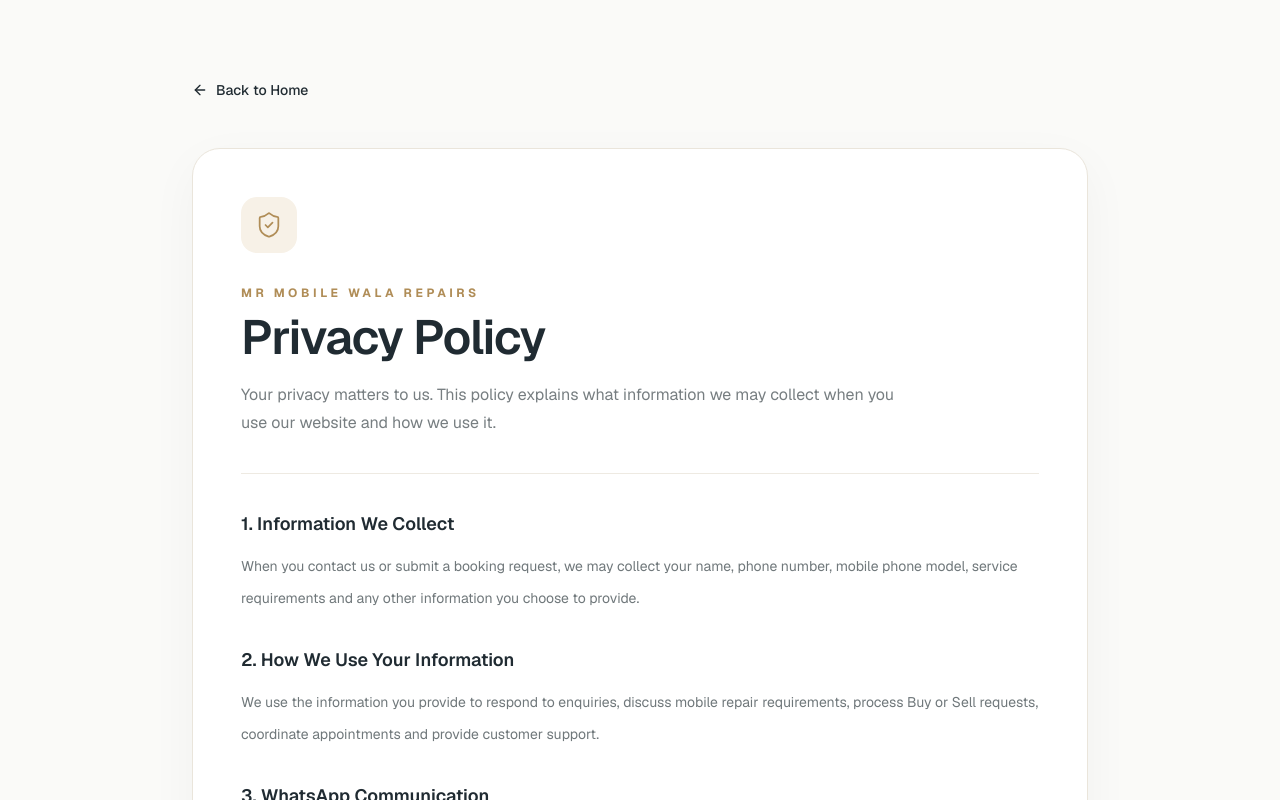
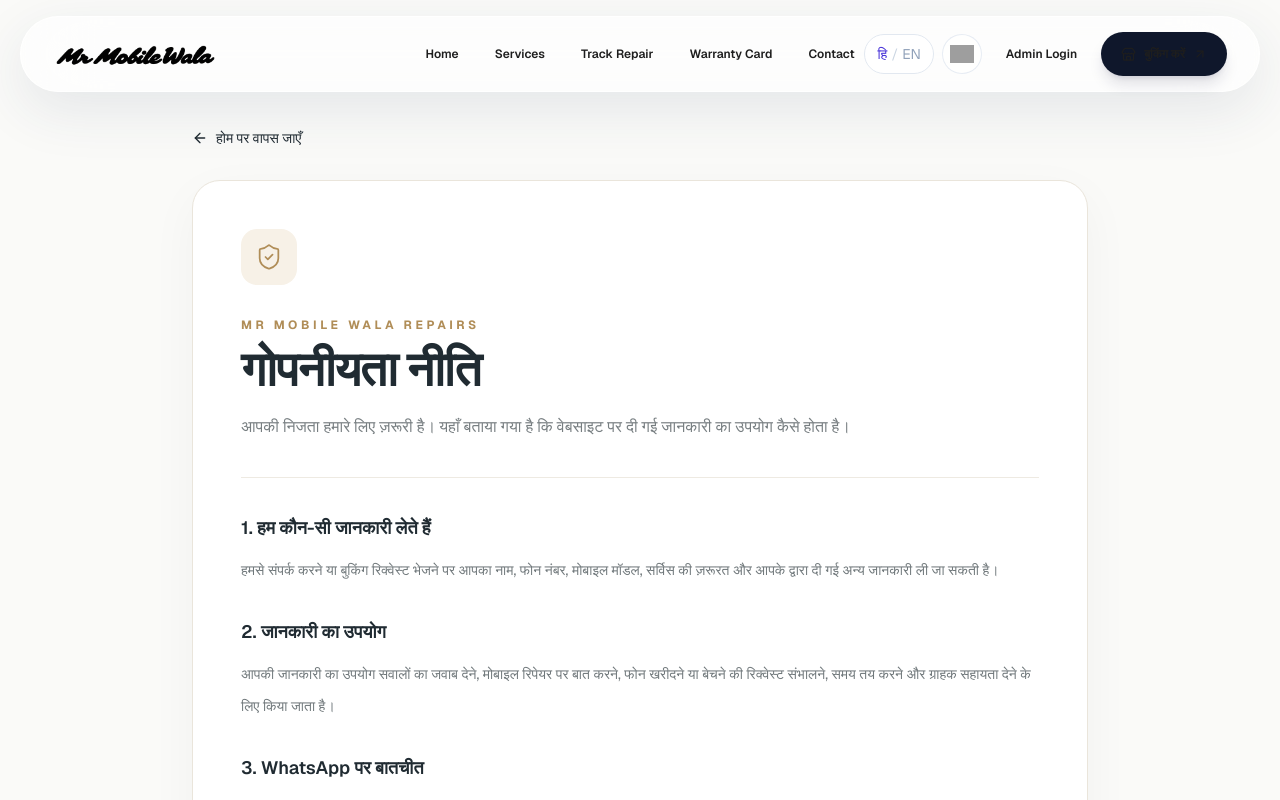
Before and after one commit to ShahbajKhan05/mr-mobile-wala-repairs, a Next.js app: page /privacy-policy in a window 1280 px wide. Shown: the top 800 px of the page. Built offline with nearby package versions, Linux system fonts and the light colour scheme; grey boxes are pictures that could not be loaded.

Commit message:
feat(i18n): localize customer privacy page

```diff
--- a/src/app/privacy-policy/page.tsx
+++ b/src/app/privacy-policy/page.tsx
@@ -1,132 +1,12 @@
-
 import type { Metadata } from "next";
-import Link from "next/link";
-import { ArrowLeft, ShieldCheck } from "lucide-react";
+import CustomerLegalPage from "@/components/CustomerLegalPage";
 
 export const metadata: Metadata = {
   title: "Privacy Policy",
-  description:
-    "Read the privacy policy of MR MOBILE WALA REPAIRS and understand how your booking information is handled.",
-  robots: {
-    index: true,
-    follow: true,
-  },
+  description: "Read the privacy policy of MR MOBILE WALA REPAIRS and understand how your booking information is handled.",
+  robots: { index: true, follow: true },
 };
 
-const sections = [
-  {
-    title: "1. Information We Collect",
-    content:
-      "When you contact us or submit a booking request, we may collect your name, phone number, mobile phone model, service requirements and any other information you choose to provide.",
-  },
-  {
-    title: "2. How We Use Your Information",
-    content:
-      "We use the information you provide to respond to enquiries, discuss mobile repair requirements, process Buy or Sell requests, coordinate appointments and provide customer support.",
-  },
-  {
-    title: "3. WhatsApp Communication",
-    content:
-      "When you submit a booking request through our website, you may be redirected to WhatsApp with a pre-filled message. Your message is sent only when you choose to send it. WhatsApp is a third-party service and its own privacy policy applies to your use of that platform.",
-  },
-  {
-    title: "4. Information Sharing",
-    content:
-      "We do not intentionally sell your personal information. Information may be shared when necessary to respond to your request, provide a service, comply with applicable law or protect our legitimate rights.",
-  },
-  {
-    title: "5. Data Security",
-    content:
-      "We take reasonable steps to protect the information handled by our business. However, no method of online transmission or electronic storage can be guaranteed to be completely secure.",
-  },
-  {
-    title: "6. Data Retention",
-    content:
-      "We retain customer and service information only for as long as reasonably necessary for business operations, customer support, record keeping and legal requirements.",
-  },
-  {
-    title: "7. Your Choices",
-    content:
-      "You may contact us to ask about the personal information you have shared with us or to request correction of inaccurate information, subject to applicable legal and business record-keeping requirements.",
-  },
-  {
-    title: "8. Third-Party Services",
-    content:
-      "Our website may link to third-party services such as WhatsApp. We are not responsible for the privacy practices or content of external services.",
-  },
-  {
-    title: "9. Policy Updates",
-    content:
-      "We may update this Privacy Policy when our business practices or legal requirements change. The latest version will be published on this page.",
-  },
-];
-
-export default function PrivacyPolicyPage() {
-  return (
-    <main className="min-h-screen bg-[#FAFAF8] px-5 py-14 text-[#202B32] sm:px-8 sm:py-20">
-      <div className="mx-auto max-w-4xl">
-        <Link
-          href="/"
-          className="mb-12 inline-flex items-center gap-2 text-sm font-medium text-[#777E81] transition hover:text-[#B08D57]"
-        >
-          <ArrowLeft size={16} />
-          Back to Home
-        </Link>
-
-        <div className="rounded-[28px] border border-[#EAE5DB] bg-white p-7 shadow-[0_15px_50px_rgba(32,43,50,0.04)] sm:p-12">
-          <div className="mb-8 flex h-14 w-14 items-center justify-center rounded-2xl bg-[#F7F1E7] text-[#B08D57]">
-            <ShieldCheck size={28} strokeWidth={1.5} />
-          </div>
-
-          <p className="text-xs font-bold uppercase tracking-[0.3em] text-[#B08D57]">
-            MR MOBILE WALA REPAIRS
-          </p>
-
-          <h1 className="mt-3 text-3xl font-semibold tracking-tight sm:text-5xl">
-            Privacy Policy
-          </h1>
-
-          <p className="mt-5 max-w-2xl text-sm leading-7 text-[#777E81] sm:text-base">
-            Your privacy matters to us. This policy explains what information
-            we may collect when you use our website and how we use it.
-          </p>
-
-          <div className="my-9 h-px bg-[#EEEAE2]" />
-
-          <div className="space-y-8">
-            {sections.map((section) => (
-              <section key={section.title}>
-                <h2 className="text-lg font-semibold text-[#202B32]">
-                  {section.title}
-                </h2>
-                <p className="mt-3 text-sm leading-8 text-[#70787B]">
-                  {section.content}
-                </p>
-              </section>
-            ))}
-          </div>
-
-          <div className="mt-10 rounded-2xl bg-[#F8F6F1] p-5">
-            <h2 className="font-semibold">Contact Us</h2>
-            <p className="mt-2 text-sm leading-7 text-[#70787B]">
-              If you have questions about this Privacy Policy, contact MR
-              MOBILE WALA.
-            </p>
-            <a
-              href="https://wa.me/919131383323"
-              target="_blank"
-              rel="noopener noreferrer"
-              className="mt-3 inline-block text-sm font-semibold text-[#A17D45] underline underline-offset-4"
-            >
-              Contact us on WhatsApp
-            </a>
-          </div>
-        </div>
-
-        <p className="mt-8 text-center text-xs text-[#9A9D9B]">
-         © 2026 MR MOBILE WALA REPAIRS. All rights reserved.
-        </p>
-      </div>
-    </main>
-  );
+export default function Page() {
+  return <CustomerLegalPage type="privacy" />;
 }
```
